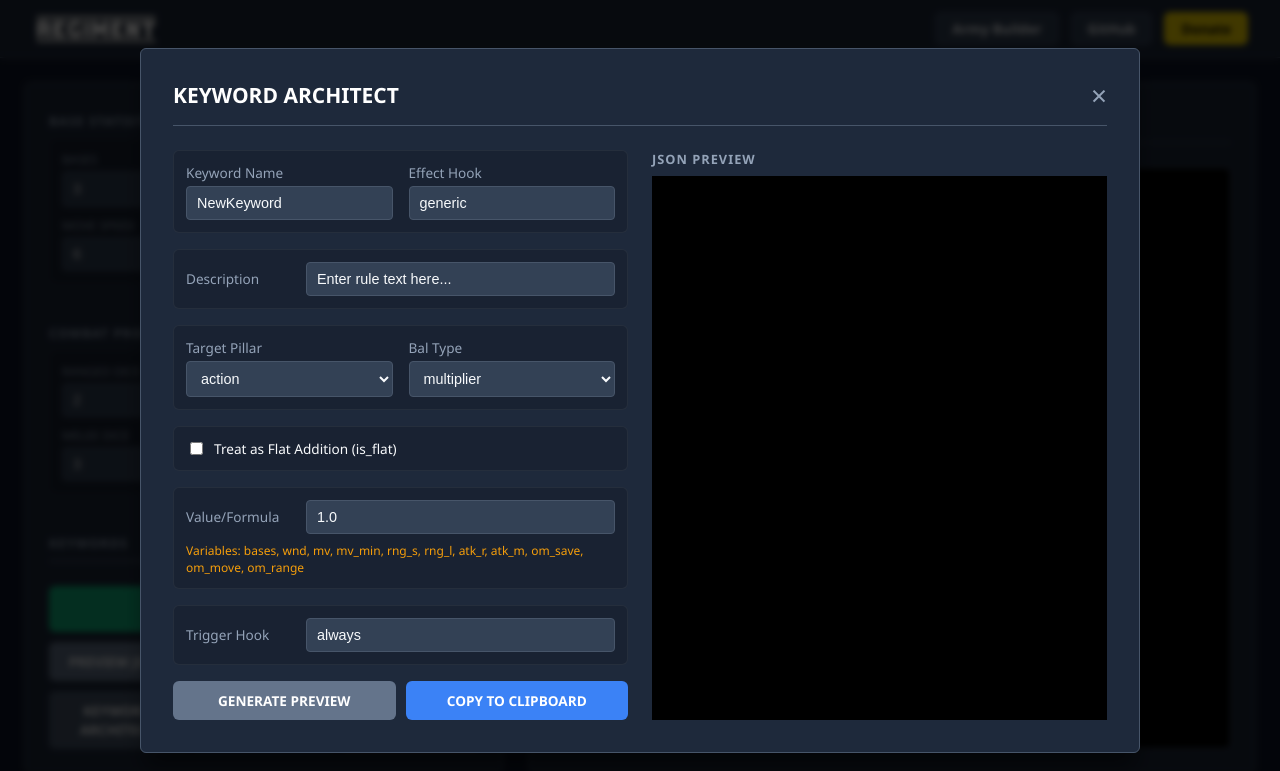
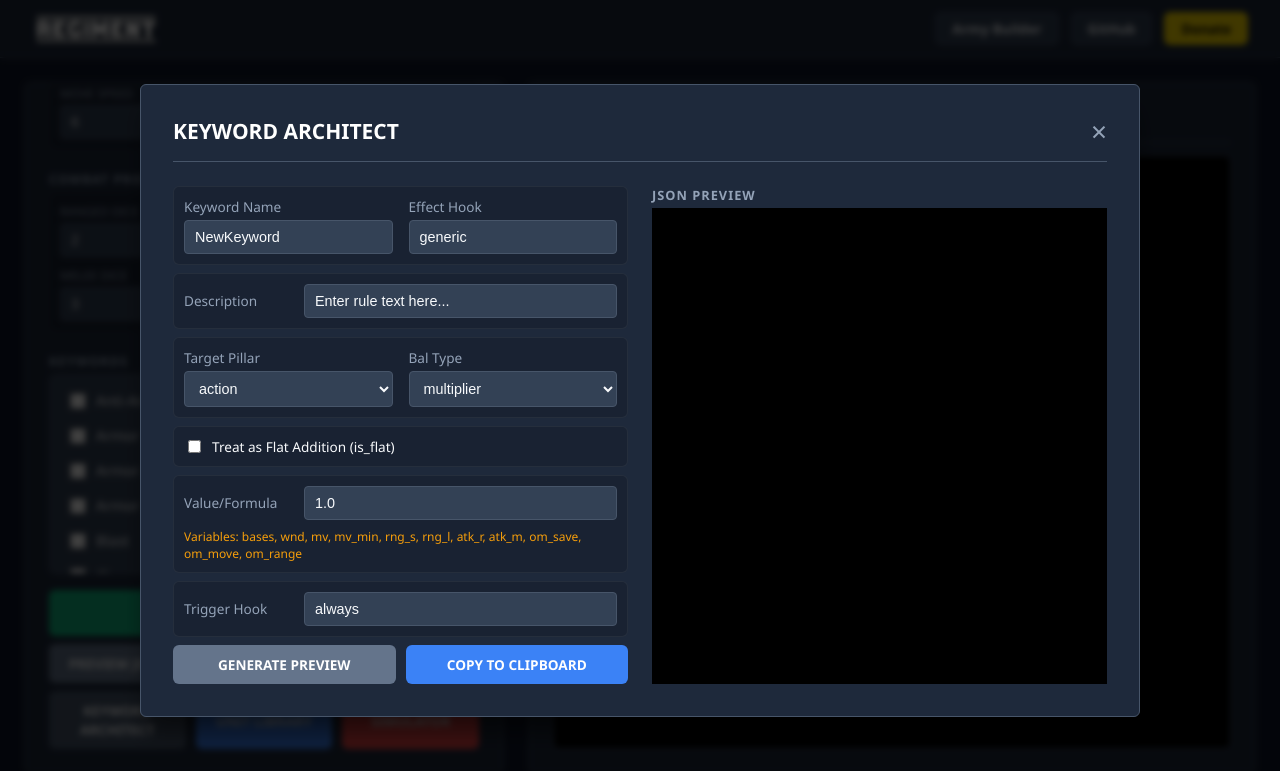
Before and after one commit to spacenavy90/regt_army_builder, a plain HTML site: page unit_creator/unitCreator.html in a window 1280 px wide. Both pictures are taken after a click on the button "KEYWORD ARCHITECT". Drawn offline with Linux system fonts and the light colour scheme.

Commit message:
fixed keyword box not displaying

```diff
--- a/unit_creator/unitCreatorUI.js
+++ b/unit_creator/unitCreatorUI.js
@@ -29,17 +29,26 @@ class UnitCreatorUI {
 
   populateKeywords() {
     const container = document.getElementById("keywordList");
+    if (!container) return;
+
     const sortedKeywords = Object.keys(this.keywordsDb).sort();
 
+    if (sortedKeywords.length === 0) {
+      container.innerHTML = `<div style="padding:10px; color:var(--text-muted); font-style:italic;">No keywords found in DB...</div>`;
+      return;
+    }
+
     container.innerHTML = sortedKeywords
-      .map(
-        (kw) => `
+      .map((kw) => {
+        // Sanitize ID: replace spaces with underscores for safer DOM handling
+        const safeId = kw.replace(/ /g, "_");
+        return `
             <div class="kw-item">
-                <input type="checkbox" id="kw_${kw}" value="${kw}" class="kw-checkbox">
-                <label for="kw_${kw}">${kw}</label>
+                <input type="checkbox" id="kw_${safeId}" value="${kw}" class="kw-checkbox">
+                <label for="kw_${safeId}">${kw}</label>
             </div>
-        `,
-      )
+        `;
+      })
       .join("");
   }
 
@@ -217,7 +226,8 @@ class UnitCreatorUI {
     // Reset and set keywords
     document.querySelectorAll(".kw-checkbox").forEach((cb) => (cb.checked = false));
     unitData.keywords.forEach((kw) => {
-      const cb = document.getElementById(`kw_${kw}`);
+      const safeId = kw.replace(/ /g, "_"); // Match the sanitization used in populate
+      const cb = document.getElementById(`kw_${safeId}`);
       if (cb) cb.checked = true;
     });
 
--- a/unit_creator/unitCreator_style.css
+++ b/unit_creator/unitCreator_style.css
@@ -89,7 +89,7 @@ body {
   display: flex;
   justify-content: space-between;
   align-items: center;
-  margin-bottom: 1.5rem;
+  margin-bottom: 0.75rem;
   border-bottom: 1px solid var(--border-light);
   padding-bottom: 0.5rem;
 }
@@ -113,9 +113,9 @@ body {
 /* FORMS & INPUTS */
 .form-section {
   background: rgba(0, 0, 0, 0.15);
-  padding: 12px;
+  padding: 10px; /* Slightly reduced from 12px */
   border-radius: var(--radius);
-  margin-bottom: 1rem;
+  margin-bottom: 0.5rem; /* Reduced from 1rem */
   border: 1px solid rgba(255, 255, 255, 0.05);
 }
 
@@ -206,7 +206,7 @@ select:disabled {
   color: var(--text-muted);
   text-transform: uppercase;
   letter-spacing: 1px;
-  margin: 1.5rem 0 0.5rem 0;
+  margin: 0.75rem 0 0.25rem 0;
 }
 
 .helper-text {
@@ -229,12 +229,13 @@ select:disabled {
 
 /* KEYWORD SCROLLBOX */
 .scroll-container {
-  height: 220px;
+  height: 200px;
+  flex-shrink: 0;
   background: var(--bg-input);
   border: 1px solid var(--border-light);
   border-radius: var(--radius);
   overflow-y: auto;
-  margin-bottom: 1.5rem;
+  margin-bottom: 0.5rem;
 }
 
 .scroll-container::-webkit-scrollbar {
@@ -273,7 +274,10 @@ select:disabled {
 .kw-item label {
   cursor: pointer;
   font-size: 0.9rem;
+  color: var(--text-main);
   user-select: none;
+  flex: 1;
+  padding: 2px 0;
 }
 
 /* BUTTONS */
@@ -294,10 +298,10 @@ button:active {
 }
 
 .actions-container {
-  margin-top: auto;
+  margin-top: 0.5rem;
   display: flex;
   flex-direction: column;
-  gap: 10px;
+  gap: 8px;
 }
 
 .btn-main {
```
Also changed, not shown: 2 other files.
